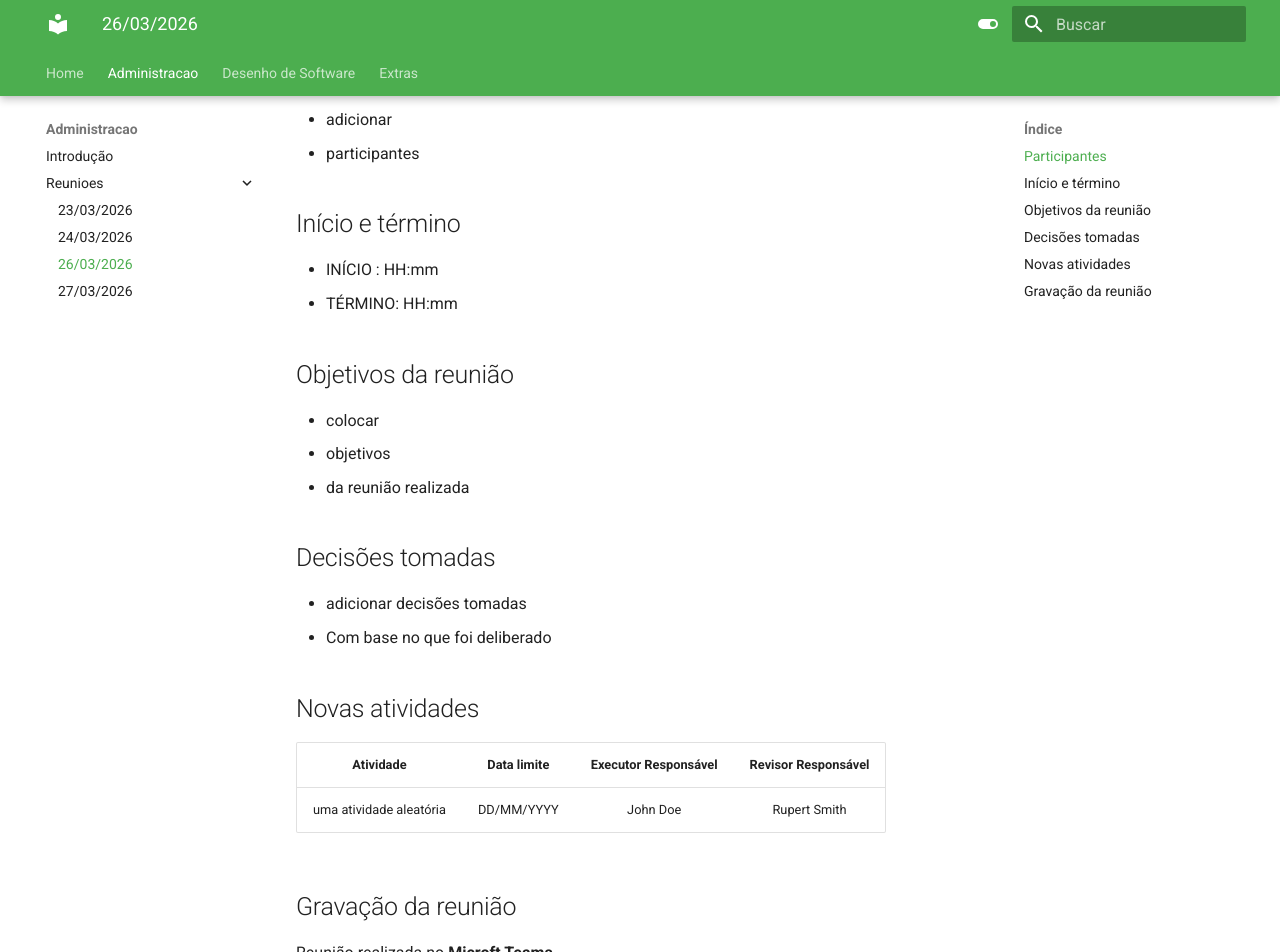
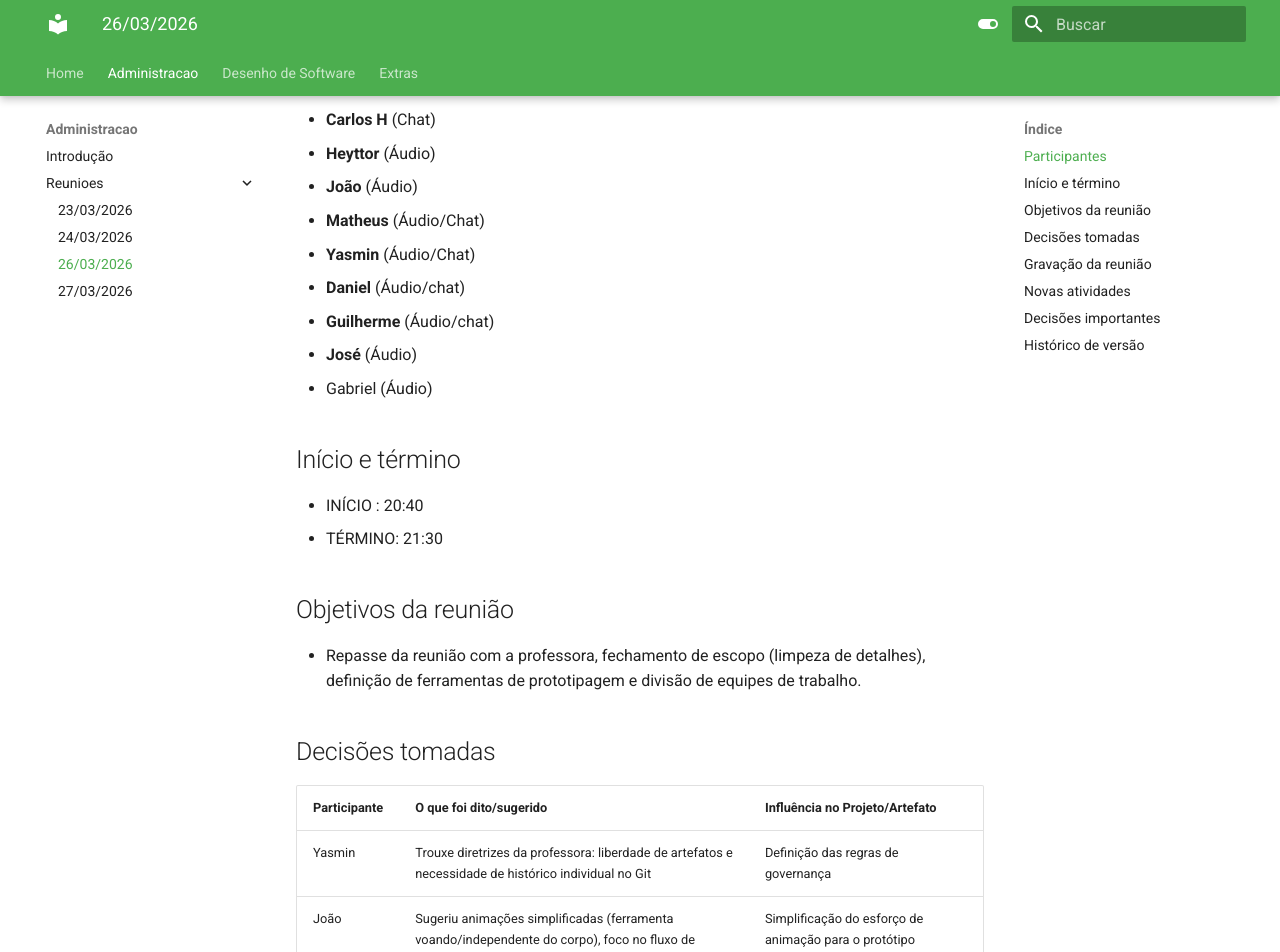
Before and after one commit to UnBArqDsw2026-1-Turma01/2026.1-T01_G1_FCTE_EcoGame_JogoSustentabilidade, an MkDocs documentation site: the page built from docs/administracao/reunioes/20260326.md, in a window 1280 px wide and 1400 px high, scrolled down 237 px. Shown: the top 952 px of the window. Built offline with MkDocs 1.6.1 and Material for MkDocs 9.7.7, drawn with Linux system fonts in a browser that asks for light colours; some of the changed text lies outside the part shown.

Commit message:
Ata da reuniao do dia 3 do design sprint

```diff
--- a/docs/administracao/reunioes/20260326.md
+++ b/docs/administracao/reunioes/20260326.md
@@ -5,30 +5,54 @@
 EM CONSTRUÇÃO! <!--Remove this when done!-->
 
 ## Participantes
-- adicionar
-- participantes
+- **Carlos H** (Chat)
+- **Heyttor** (Áudio)
+- **João** (Áudio)
+- **Matheus** (Áudio/Chat)
+- **Yasmin** (Áudio/Chat)
+- **Daniel** (Áudio/chat)
+- **Guilherme** (Áudio/chat)
+- **José** (Áudio)
+- Gabriel (Áudio)
 
 ## Início e término
-- INÍCIO : HH:mm
-- TÉRMINO: HH:mm
+- INÍCIO : 20:40
+- TÉRMINO: 21:30
 
 ## Objetivos da reunião
-- colocar
-- objetivos
-- da reunião realizada
+- Repasse da reunião com a professora, fechamento de escopo (limpeza de detalhes), definição de ferramentas de prototipagem e divisão de equipes de trabalho.
 
 ## Decisões tomadas
-- adicionar decisões tomadas
-- Com base no que foi deliberado
 
+| **Participante** | **O que foi dito/sugerido**                                                                                                                        | **Influência no Projeto/Artefato**                                                    |
+| ---------------- | -------------------------------------------------------------------------------------------------------------------------------------------------- | ------------------------------------------------------------------------------------- |
+| Yasmin           | Trouxe diretrizes da professora: liberdade de artefatos e necessidade de histórico individual no Git                                               | Definição das regras de governança                                                    |
+| João             | Sugeriu animações simplificadas (ferramenta voando/independente do corpo), foco no fluxo de movimentação básica e demonstração de alguns softwares | Simplificação do esforço de animação para o protótipo                                 |
+| Heyttor          | Demonstrou o jogo _Stardew Valley_ ao vivo para alinhar o conceito de grid, inventário e mecânica de clique                                        | Alinhamento técnico sobre como o sistema de coordenadas (quadradinhos) deve funcionar |
+| José             | Ofereceu suporte técnico para prototipagem no Figma                                                                                                | Reforço na equipe de design de interface                                              |
+| Mateus           | Sugeriu desenhar conceitos no papel para servirem de guia para a Pixel Art digital                                                                 | Apesar da sugestão não ter sido acatada, houve a criação de arquivos no Piskel        |
+| Daniel           | Propôs via chat nova reunião para alinhar a metodologia com o que for passado em aula                                                              | Manutenção do ritmo de entregas da Design Sprint                                      |
+
+## Gravação da reunião
+Reunião realizada via Google Meet.
+<iframe width="560" height="315" src="https://www.youtube.com/embed/xni3ukjjzCw?si=dIiKB55Y6IW1G0jL" title="YouTube video player" frameborder="0" allow="accelerometer; autoplay; clipboard-write; encrypted-media; gyroscope; picture-in-picture; web-share" referrerpolicy="strict-origin-when-cross-origin" allowfullscreen></iframe>
 ## Novas atividades
 
-| Atividade               |    Data limite   |  Executor Responsável | Revisor Responsável   |
-| :---------------------: | :--------------: | :-------------------: | :-------------------: |
-| uma atividade aleatória | DD/MM/YYYY       | John Doe              |  Rupert Smith         |
+|        Atividade        | Data limite | Executor Responsável | Revisor Responsável |
+| :---------------------: | :---------: | :------------------: | :-----------------: |
+| Definir uma metodologia | 27/03/2026  |        Todos         |       Yasmin        |
+|  Definir a tecnologia   | 27/03/2026  |        Todos         |       Yasmin        |
+|      Prototipação       | 27/03/2026  |        Todos         |       Yasmin        |
 
-## Gravação da reunião
+## Decisões importantes
 
-Reunião realizada no **Microft Teams.**
+- Divisão do grupo em duas frentes: **Protótipo** (João, José, Yasmin, Heyttor) e **Documentação** (Mateus, Daniel, Gabriel, Guilherme, Carlos).
+- Validação do protótipo será feita com usuários externos reais (jogadores de Stardew Valley).
+- Uso do GitHub Pages como centralizador oficial de documentos.
 
-<iframe width="560" height="315" src="https://www.youtube.com/embed/xUc6wOs1BFg?si=0QFx3rma33ygb8z2" title="YouTube video player" frameborder="0" allow="accelerometer; autoplay; clipboard-write; encrypted-media; gyroscope; picture-in-picture; web-share" referrerpolicy="strict-origin-when-cross-origin" allowfullscreen></iframe>
+
+## Histórico de versão
+
+| Versão |    Data    |      Descrição       |                                        Autor                                        | Revisor |
+| :----: | :--------: | :------------------: | :---------------------------------------------------------------------------------: | :-----: |
+|  1.0   | 02/04/2026 | Criação do documento | [Carlos](https://github.com/Depaiiva) e [João Pedro](https://github.com/Jadequilin) |         |
```
